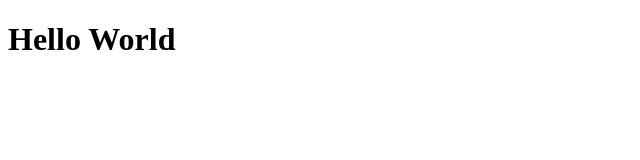
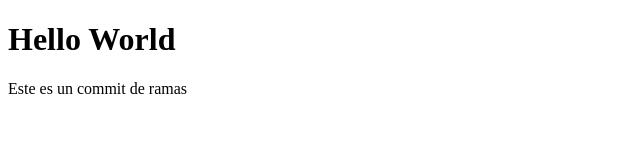
Before and after one commit to 20203tn128/INT_SIGEBI, a plain HTML site: page index.html in a window 1280 px wide. Shown: the whole page, without its empty margins (0-640 px from the left). Drawn offline with Linux system fonts and the light colour scheme.

Commit message:
este es el segundo commit

```diff
--- a/index.html
+++ b/index.html
@@ -8,5 +8,6 @@
 </head>
 <body>
     <h1>Hello World</h1>
+    <p>Este es un commit de ramas </p>
 </body>
 </html>
```
